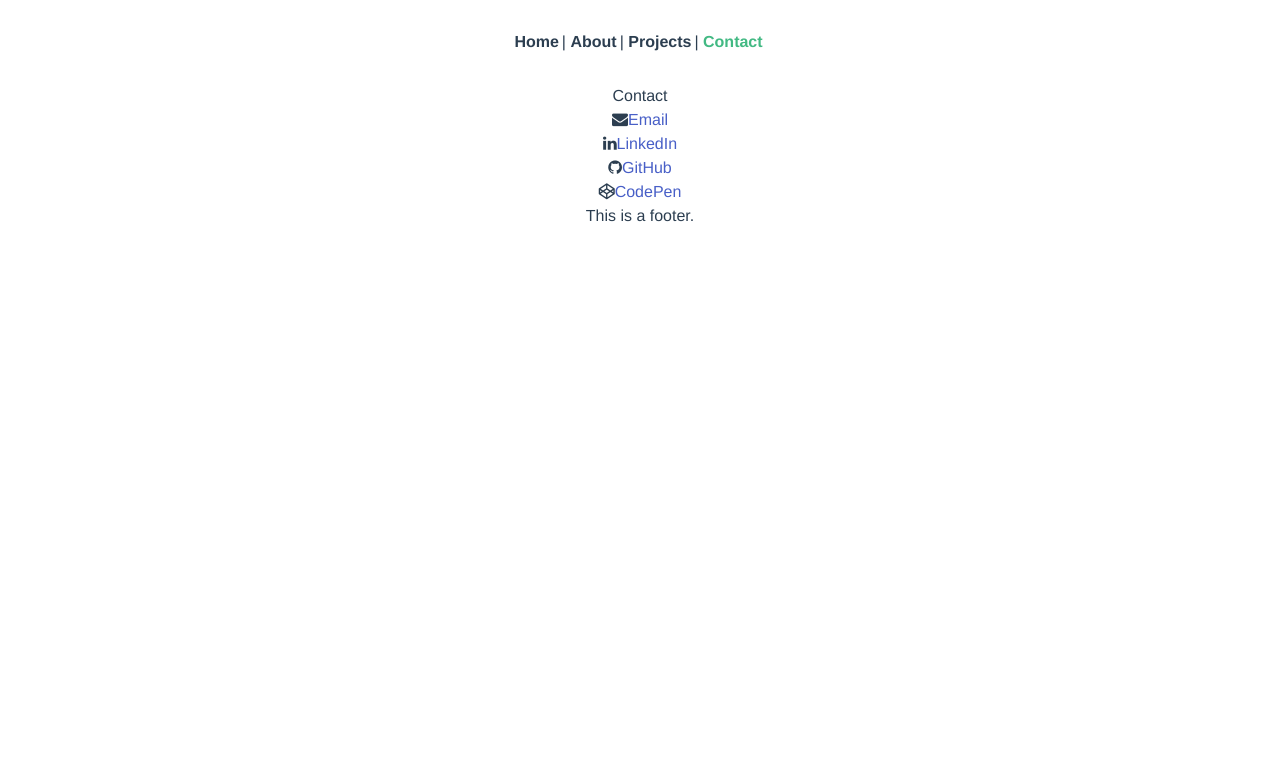
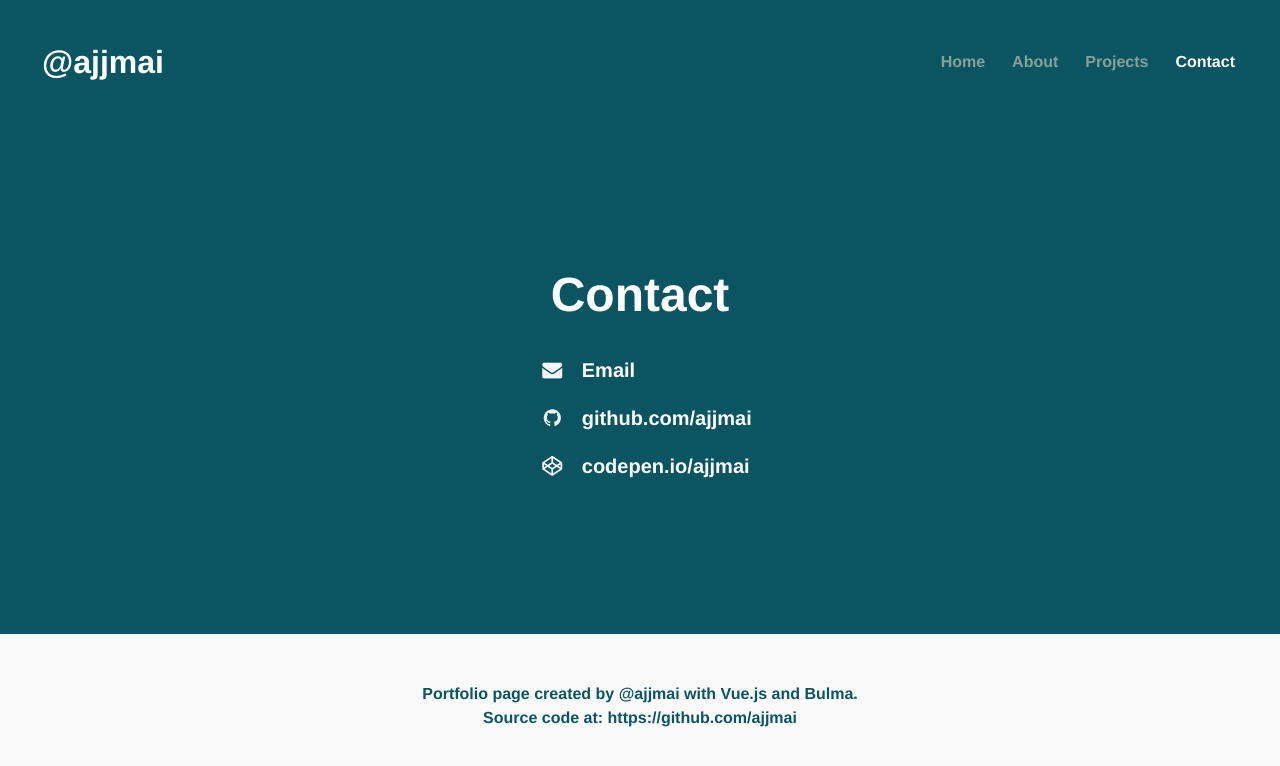
Before and after one commit to ajjmai/portfolio.github.io, a Vue app: page /contact in a window 1280 px wide. Shown: the top 766 px of the page. Built offline with nearby package versions, Linux system fonts and the light colour scheme.

Commit message:
configured Bulma and added styling; added more content

```diff
--- a/package.json
+++ b/package.json
@@ -24,6 +24,7 @@
     "@vue/eslint-config-prettier": "^6.0.0",
     "@vue/test-utils": "^1.0.3",
     "babel-eslint": "^10.1.0",
+    "bulma": "^0.9.0",
     "eslint": "^6.7.2",
     "eslint-plugin-prettier": "^3.1.3",
     "eslint-plugin-vue": "^6.2.2",
--- a/public/index.html
+++ b/public/index.html
@@ -4,7 +4,7 @@
     <meta charset="utf-8" />
     <meta http-equiv="X-UA-Compatible" content="IE=edge" />
     <meta name="viewport" content="width=device-width,initial-scale=1.0" />
-    <link rel="stylesheet" href="https://cdn.jsdelivr.net/npm/bulma@0.9.0/css/bulma.min.css">
+    <!-- <link rel="stylesheet" href="https://cdn.jsdelivr.net/npm/bulma@0.9.0/css/bulma.min.css"> -->
     <link
       rel="stylesheet"
       href="https://cdnjs.cloudflare.com/ajax/libs/font-awesome/4.7.0/css/font-awesome.min.css"
--- a/src/App.vue
+++ b/src/App.vue
@@ -20,6 +20,10 @@ export default {
 </script>
 
 <style lang="scss">
+$primary: #0b5563;
+$body-background-color: #0b5563;
+@import "~bulma/bulma.sass";
+
 #app {
   font-family: Avenir, Helvetica, Arial, sans-serif;
   -webkit-font-smoothing: antialiased;
@@ -31,14 +35,33 @@ export default {
 #nav {
   padding: 30px;
 
+  #logo,
   a {
     font-weight: bold;
-    color: #2c3e50;
+    color: #88a096;
     margin-right: 3px;
 
     &.router-link-exact-active {
-      color: #42b983;
+      color: white;
+      background-color: #0b5563;
     }
+  }
+  a:hover {
+    background-color: #0d6b7e;
+  }
+}
+
+#nav #logo,
+.title,
+.subtitle {
+  color: white;
+}
+
+footer {
+  background-color: 88a096;
+  color: #0b5563;
+  a {
+    color: #0b5563;
   }
 }
 </style>
--- a/src/components/ContactInfo.vue
+++ b/src/components/ContactInfo.vue
@@ -1,9 +1,11 @@
 <template>
-  <div>
-    <p>
-      <i :class="icon" aria-hidden="true"></i>
-      <a class="content" :href="href">{{ type }}</a>
-    </p>
+  <div class="is-size-5 has-text-left">
+    <a class="content" :href="href">
+      <span class="icon has-text-light is-large">
+        <i :class="icon" aria-hidden="true"></i>
+      </span>
+      {{ type }}
+    </a>
   </div>
 </template>
 
--- a/src/components/Footer.vue
+++ b/src/components/Footer.vue
@@ -1,3 +1,11 @@
 <template>
-  <footer>This is a footer.</footer>
+  <footer class="footer has-text-weight-bold">
+    <p>
+      Portfolio page created by
+      <a href="https://github.com/ajjmai">@ajjmai</a> with
+      <a href="https://vuejs.org">Vue.js</a> and
+      <a href="https://bulma.io">Bulma</a>.
+    </p>
+    <p>Source code at: <a href="https://github.com/ajjmai">https://github.com/ajjmai</a></p>
+  </footer>
 </template>
--- a/src/components/HomePage.vue
+++ b/src/components/HomePage.vue
@@ -1,10 +1,12 @@
 <template>
-  <div class="hello">
-    <h1>Hi, this is @{{ name }}.</h1>
-    <h2>
-      Lawyer and Software Developer.
-    </h2>
-  </div>
+  <section class="hero is-cover is-relative is-fullheight-with-navbar">
+    <div class="hero-body">
+      <div class="container">
+        <h1 class="title is-1">Hi, this is @{{ name }}.</h1>
+        <h2 class="subtitle is-2">Lawyer and Software Developer.</h2>
+      </div>
+    </div>
+  </section>
 </template>
 
 <script>
@@ -15,21 +17,3 @@ export default {
   }
 };
 </script>
-
-<!-- Add "scoped" attribute to limit CSS to this component only -->
-<style scoped lang="scss">
-h3 {
-  margin: 40px 0 0;
-}
-ul {
-  list-style-type: none;
-  padding: 0;
-}
-li {
-  display: inline-block;
-  margin: 0 10px;
-}
-a {
-  color: #42b983;
-}
-</style>
--- a/src/components/Navigation.vue
+++ b/src/components/Navigation.vue
@@ -1,8 +1,30 @@
 <template>
-  <nav id="nav">
-    <router-link to="/">Home</router-link>|
-    <router-link to="/about">About</router-link>|
-    <router-link to="/projects">Projects</router-link>|
-    <router-link to="/contact">Contact</router-link>
+  <nav
+    id="nav"
+    class="navbar is-primary"
+    role="navigation"
+    aria-label="main navigation"
+  >
+    <div class="navbar-brand">
+      <p id="logo" class="navbar-item is-size-3">@ajjmai</p>
+      <a
+        role="button"
+        class="navbar-burger burger"
+        aria-label="menu"
+        aria-expanded="false"
+      >
+        <span aria-hidden="true"></span>
+        <span aria-hidden="true"></span>
+        <span aria-hidden="true"></span>
+      </a>
+    </div>
+    <div class="navbar-menu">
+      <div class="navbar-end">
+        <router-link to="/" class="navbar-item">Home</router-link>
+        <router-link to="/about" class="navbar-item">About</router-link>
+        <router-link to="/projects" class="navbar-item">Projects</router-link>
+        <router-link to="/contact" class="navbar-item">Contact</router-link>
+      </div>
+    </div>
   </nav>
 </template>
--- a/src/components/ProjectInfo.vue
+++ b/src/components/ProjectInfo.vue
@@ -1,5 +1,7 @@
 <template>
-  <div>
-    <h1>My Projects</h1>
-  </div>
+  <section class="hero">
+    <div class="hero-body">
+      <h1 class="title is-1">My Projects</h1>
+    </div>
+  </section>
 </template>
--- a/src/views/Contact.vue
+++ b/src/views/Contact.vue
@@ -1,19 +1,17 @@
 <template>
-  <div id="contact">
-    <h1>Contact</h1>
-    <ContactInfo icon="fa fa-envelope" href="mailto:a@a.fi" type="Email" />
-    <ContactInfo icon="fa fa-linkedin" href="address" type="LinkedIn" />
-    <ContactInfo
-      icon="fa fa-github"
-      href="https://github.com/ajjmai"
-      type="GitHub"
-    />
-    <ContactInfo
-      icon="fa fa-codepen"
-      href="https://codepen.io/ajjmai"
-      type="CodePen"
-    />
-  </div>
+  <section class="hero is-medium">
+    <div id="contact" class="hero-body">
+      <h1 class="title is-1">Contact</h1>
+      <div class="columns is-centered">
+        <div class="column is-narrow">
+          <ContactInfo icon="fa fa-envelope" href="mailto:a@a.fi" type="Email" />
+          <!-- <ContactInfo icon="fa fa-linkedin" href="address" type="LinkedIn" /> -->
+          <ContactInfo icon="fa fa-github" href="https://github.com/ajjmai" type="github.com/ajjmai" />
+          <ContactInfo icon="fa fa-codepen" href="https://codepen.io/ajjmai" type="codepen.io/ajjmai" />
+        </div>
+      </div>
+    </div>
+  </section>
 </template>
 
 <script>
@@ -26,3 +24,10 @@ export default {
   }
 };
 </script>
+
+<style lang="scss">
+a {
+  font-weight: bold;
+  color: white;
+}
+</style>
--- a/src/views/Home.vue
+++ b/src/views/Home.vue
@@ -1,8 +1,6 @@
 <template>
-  <div class="home">
-    <img alt="Vue logo" src="../assets/logo.png" />
-    <HomePage name="ajjmai" />
-  </div>
+  <!-- <img alt="Vue logo" src="../assets/logo.png" /> -->
+  <HomePage name="ajjmai" />
 </template>
 
 <script>
```
Also changed, not shown: 1 other file (tests, documents, lock files or other folders).
